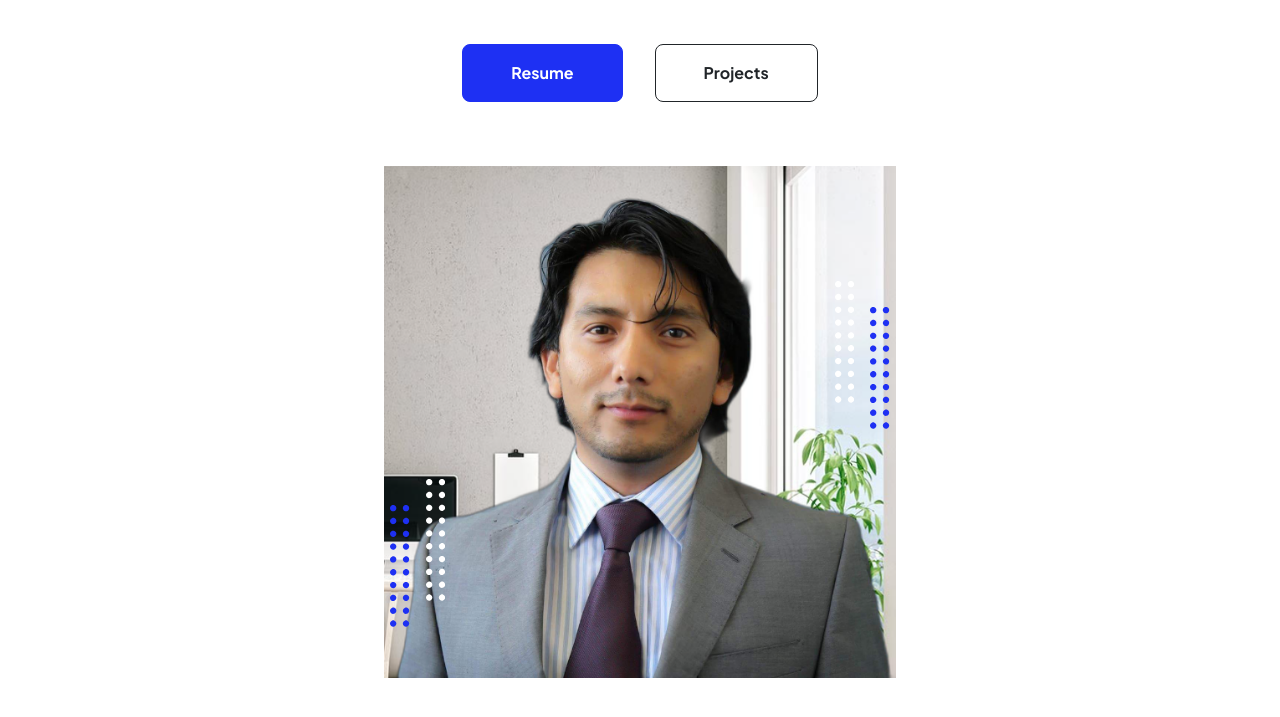
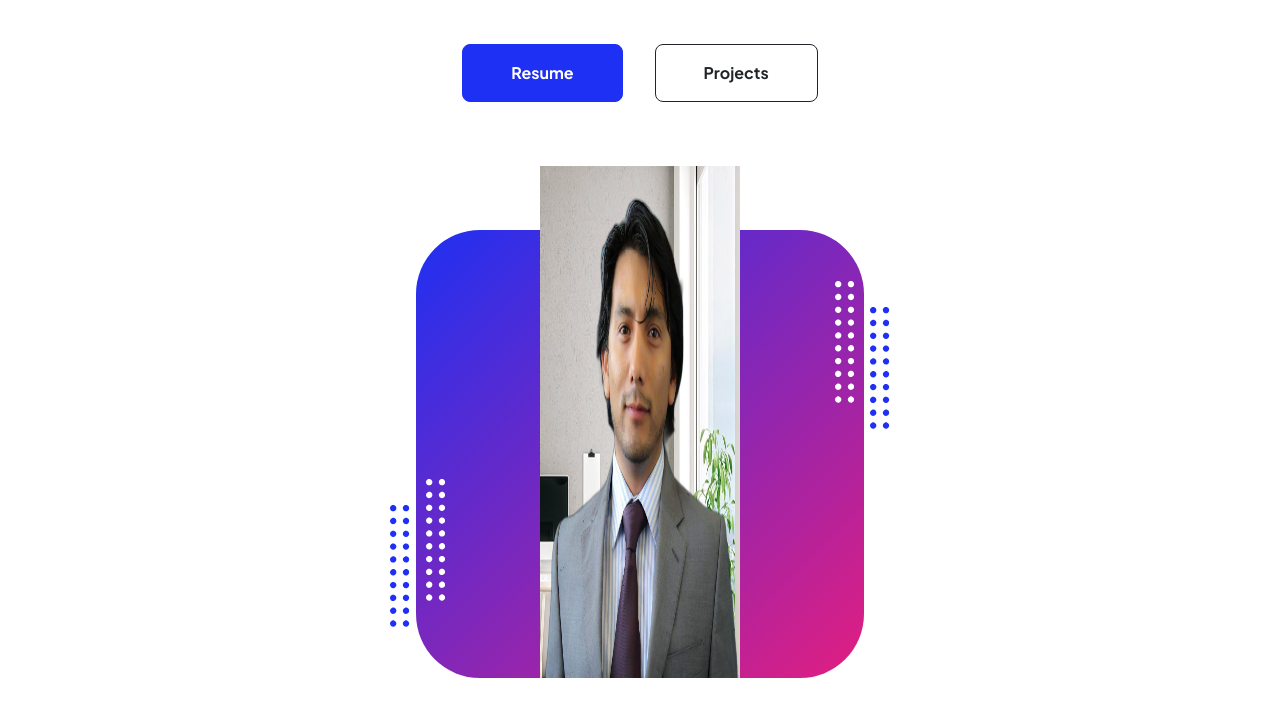
Before and after one commit to je-banalytics/Portfolio-BI, a plain HTML site: page index.html in a window 1280 px wide. Shown: the part 291-1008 px from the top of the page. Drawn offline with nearby package versions, Linux system fonts and the light colour scheme.

Commit message:
foto.html

```diff
--- a/index.html
+++ b/index.html
@@ -56,7 +56,7 @@
                                 <div class="profile bg-gradient-primary-to-secondary">
                                     <!-- TIP: For best results, use a photo with a transparent background like the demo example below-->
                                     <!-- Watch a tutorial on how to do this on YouTube (link)-->
-                                    <img class="profile-img" src="assets/profile.png" alt="Juan Eder" />
+                                    <img class="profile-img" width = "200" src="assets/profile.png" alt="Juan Eder" />
                                     <div class="dots-1">
                                         <!-- SVG Dots-->
                                         <svg version="1.1" xmlns="http://www.w3.org/2000/svg" xmlns:xlink="http://www.w3.org/1999/xlink" x="0px" y="0px" viewBox="0 0 191.6 1215.4" style="enable-background: new 0 0 191.6 1215.4" xml:space="preserve">
```
